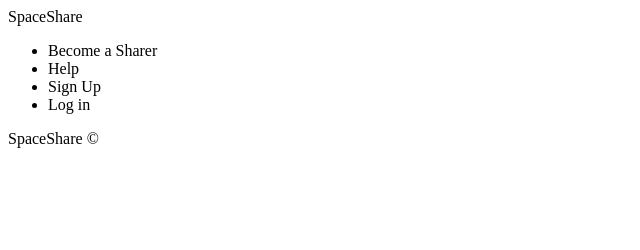
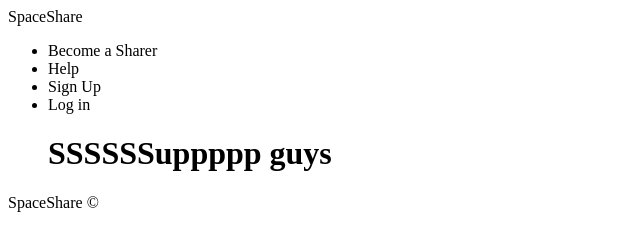
Before and after one commit to herbertmaa/SpaceShare, a plain HTML site: page index.html in a window 1280 px wide. Shown: the top 250 px of the page, without its empty margins (0-640 px from the left). Drawn offline with Linux system fonts and the light colour scheme.

Commit message:
Push or I die

```diff
--- a/index.html
+++ b/index.html
@@ -32,7 +32,7 @@
                 <li> Sign Up </li>
                 <li> Log in </li>
                 <!-- Made by Yogi, with Love -->
-
+            <h1>SSSSSSuppppp guys</h1>
             </ul>
 
 
```
